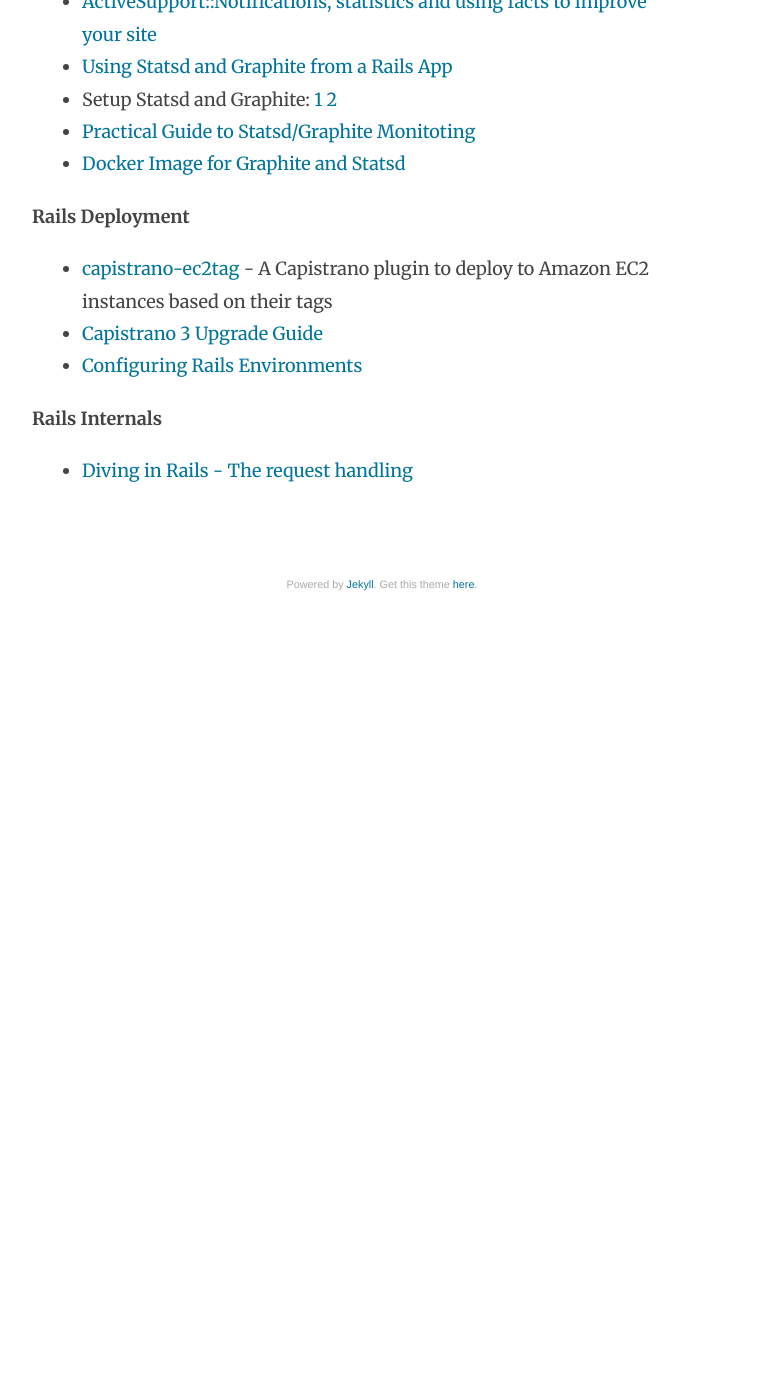
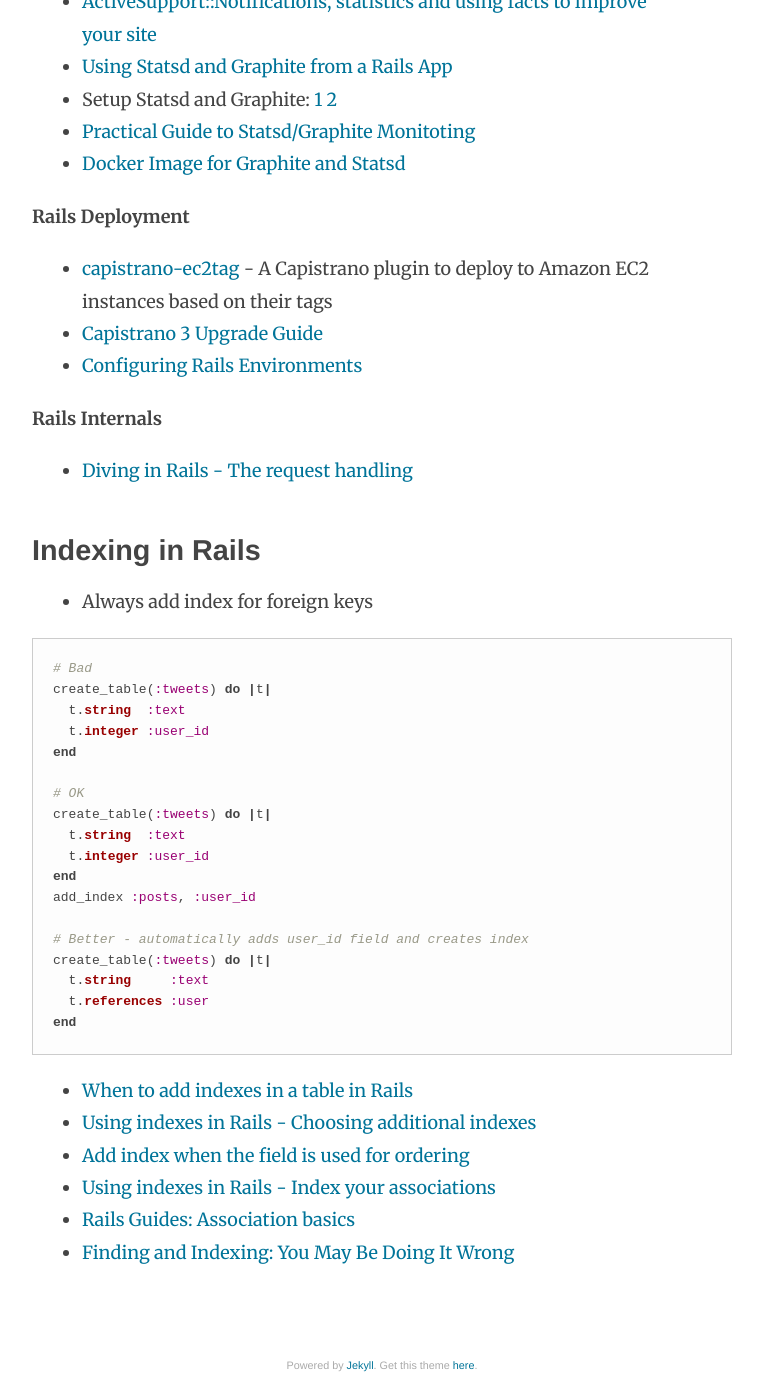
Before and after one commit to nithinbekal/nithinbekal.github.io, a Jekyll site: the page built from notes/rails.md, in a window 1280 px wide and 1400 px high, scrolled down 1675 px. Shown: the whole window, without its empty margins (258-1021 px from the left). Built offline with Jekyll 4.4.1, drawn with Linux system fonts in a browser that asks for light colours; before the commit the page ends 2305 px from its top, so only the background shows below that.

Commit message:
Add rails indexing bookmarks and notes

```diff
--- a/notes/rails.md
+++ b/notes/rails.md
@@ -77,3 +77,35 @@
 **Rails Internals**
 
 * [Diving in Rails - The request handling](http://blog.siami.fr/diving-in-rails-the-request-handling)
+
+# Indexing in Rails
+
+* Always add index for foreign keys
+
+{% highlight ruby %}
+# Bad
+create_table(:tweets) do |t|
+  t.string  :text
+  t.integer :user_id
+end
+
+# OK
+create_table(:tweets) do |t|
+  t.string  :text
+  t.integer :user_id
+end
+add_index :posts, :user_id
+
+# Better - automatically adds user_id field and creates index
+create_table(:tweets) do |t|
+  t.string     :text
+  t.references :user
+end
+{% endhighlight %}
+
+* [When to add indexes in a table in Rails](http://stackoverflow.com/questions/3658859/when-to-add-what-indexes-in-a-table-in-rails)
+* [Using indexes in Rails - Choosing additional indexes](https://tomafro.net/2009/08/using-indexes-in-rails-choosing-additional-indexes)
+* [Add index when the field is used for ordering](http://stackoverflow.com/questions/4445507/rails-created-at-when-user-for-ordering-should-you-add-an-index-to-the-table)
+* [Using indexes in Rails - Index your associations](https://tomafro.net/2009/08/using-indexes-in-rails-index-your-associations)
+* [Rails Guides: Association basics](http://edgeguides.rubyonrails.org/association_basics.html)
+* [Finding and Indexing: You May Be Doing It Wrong](https://railsmachine.com/articles/2012/05/22/finding-and-indexing-you-may-be-doing-it-wrong/)
```
